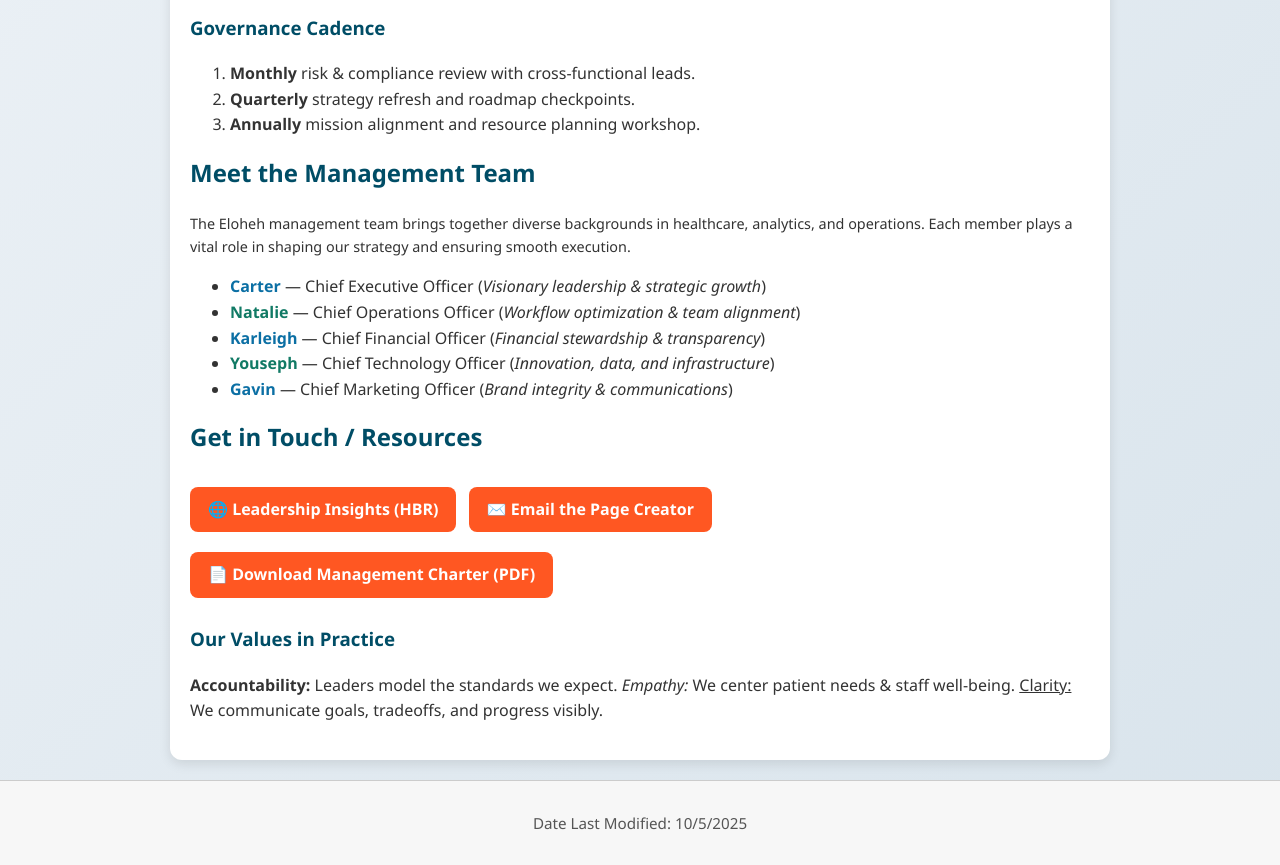
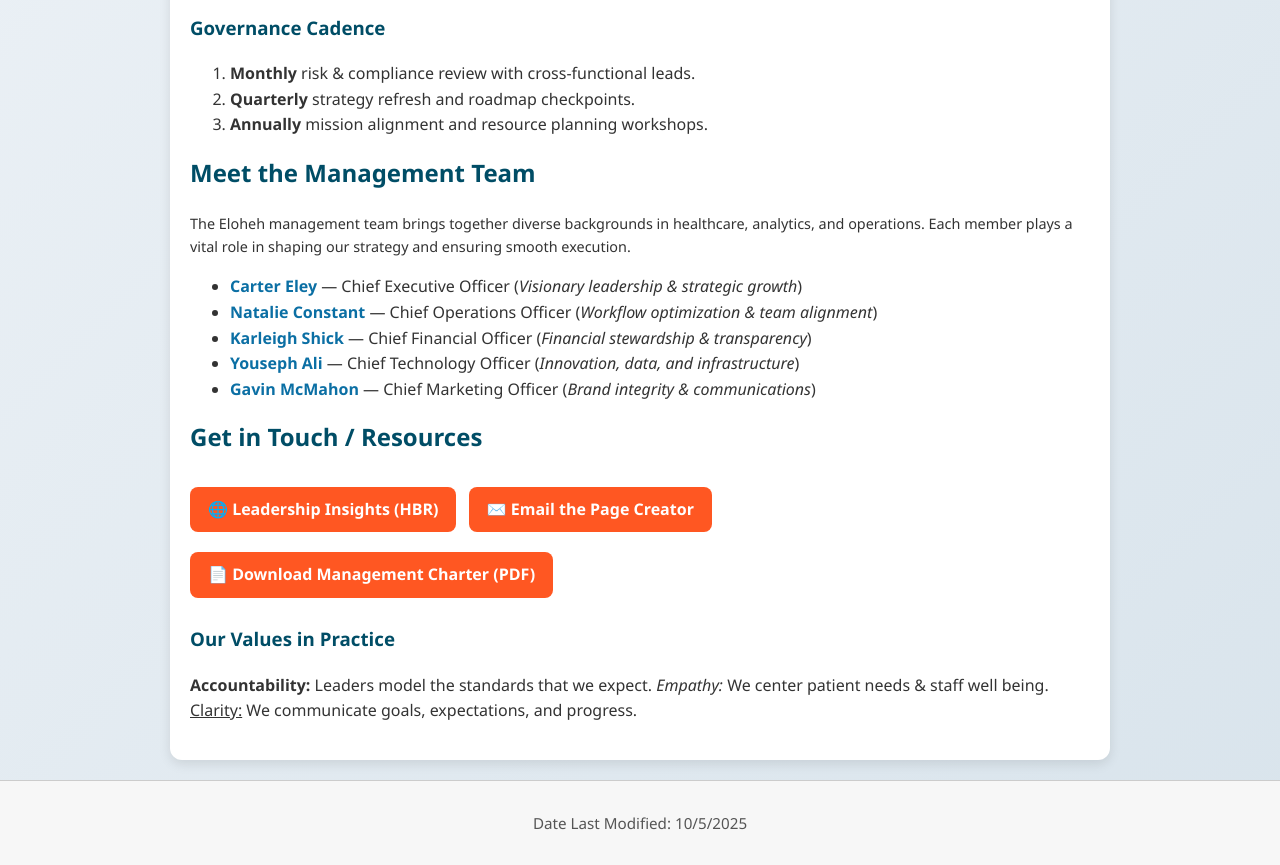
Before and after one commit to Constan055/Group-Project-MGMT, a plain HTML site: page index.html in a window 1280 px wide. Shown: the part 837-1702 px from the top of the page. Drawn offline with Linux system fonts and the light colour scheme.

Commit message:
Update index.html

```diff
--- a/index.html
+++ b/index.html
@@ -85,7 +85,7 @@
     <ol>
       <li><b>Monthly</b> risk & compliance review with cross-functional leads.</li>
       <li><b>Quarterly</b> strategy refresh and roadmap checkpoints.</li>
-      <li><b>Annually</b> mission alignment and resource planning workshop.</li>
+      <li><b>Annually</b> mission alignment and resource planning workshops.</li>
     </ol>
 
     <h2>Meet the Management Team</h2>
@@ -94,11 +94,11 @@
       Each member plays a vital role in shaping our strategy and ensuring smooth execution.
     </p>
     <ul>
-      <li><b class="accent-blue">Carter</b> — Chief Executive Officer (<i>Visionary leadership & strategic growth</i>)</li>
-      <li><b class="accent-green">Natalie</b> — Chief Operations Officer (<i>Workflow optimization & team alignment</i>)</li>
-      <li><b class="accent-blue">Karleigh</b> — Chief Financial Officer (<i>Financial stewardship & transparency</i>)</li>
-      <li><b class="accent-green">Youseph</b> — Chief Technology Officer (<i>Innovation, data, and infrastructure</i>)</li>
-      <li><b class="accent-blue">Gavin</b> — Chief Marketing Officer (<i>Brand integrity & communications</i>)</li>
+      <li><b class="accent-blue">Carter Eley</b> — Chief Executive Officer (<i>Visionary leadership & strategic growth</i>)</li>
+      <li><b class="accent-blue">Natalie Constant</b> — Chief Operations Officer (<i>Workflow optimization & team alignment</i>)</li>
+      <li><b class="accent-blue">Karleigh Shick</b> — Chief Financial Officer (<i>Financial stewardship & transparency</i>)</li>
+      <li><b class="accent-blue">Youseph Ali</b> — Chief Technology Officer (<i>Innovation, data, and infrastructure</i>)</li>
+      <li><b class="accent-blue">Gavin McMahon</b> — Chief Marketing Officer (<i>Brand integrity & communications</i>)</li>
     </ul>
 
     <h2>Get in Touch / Resources</h2>
@@ -117,9 +117,9 @@
 
     <h3>Our Values in Practice</h3>
     <p>
-      <b>Accountability:</b> Leaders model the standards we expect.
-      <i>Empathy:</i> We center patient needs & staff well-being.
-      <u>Clarity:</u> We communicate goals, tradeoffs, and progress visibly.
+      <b>Accountability:</b> Leaders model the standards that we expect.
+      <i>Empathy:</i> We center patient needs & staff well being.
+      <u>Clarity:</u> We communicate goals, expectations, and progress.
     </p>
   </main>
 
```
